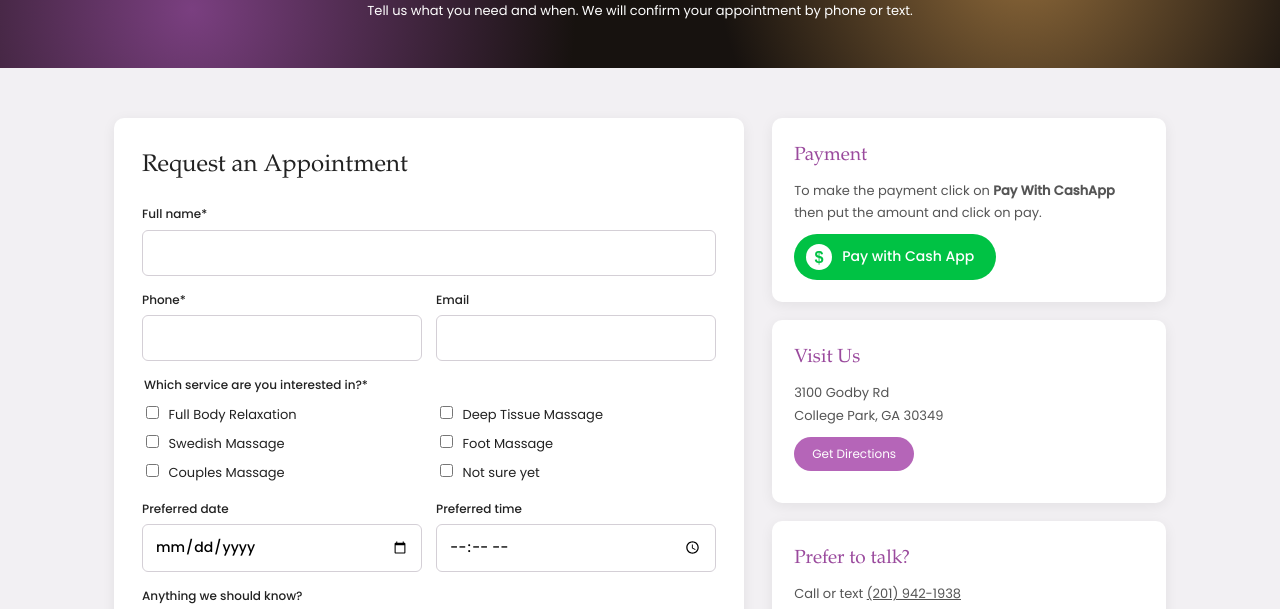
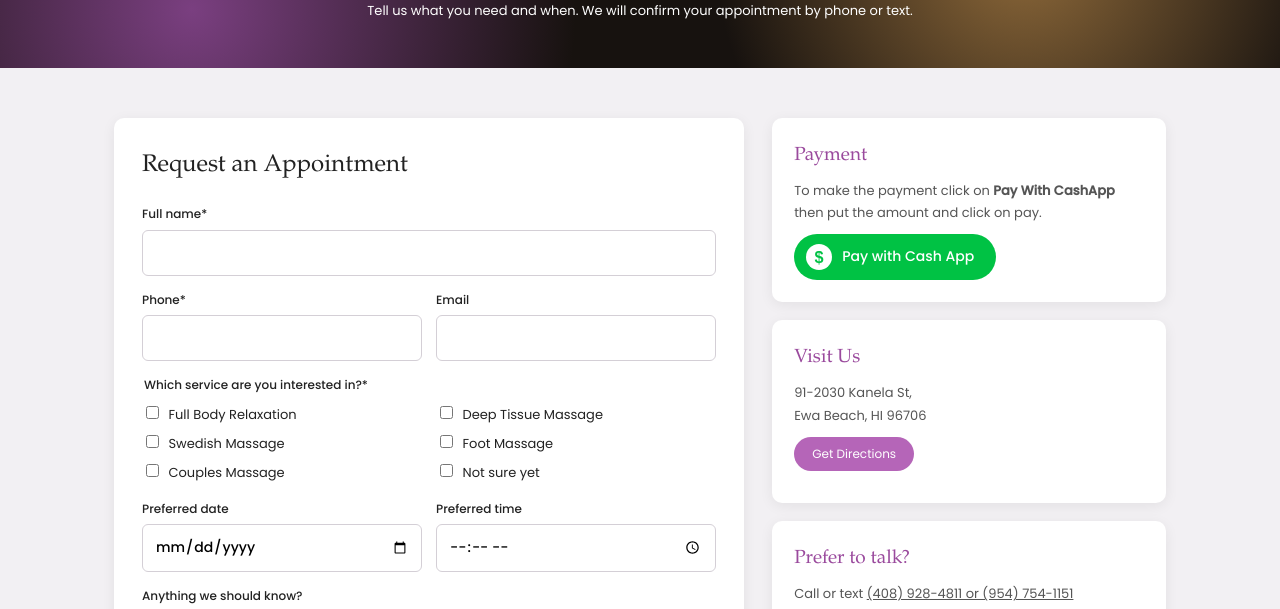
Before and after one commit to imdadprofessional-collab/unitedmassage, a website: page book.html in a window 1280 px wide. Shown: the part 191-800 px from the top of the page. Drawn offline with Linux system fonts and the light colour scheme; a web font is replaced by a local one.

Commit message:
Update book.html

```diff
--- a/book.html
+++ b/book.html
@@ -30,8 +30,8 @@
 <aside class="side">
 <div class="panel"><h3>Payment</h3><p>To make the payment click on <strong>Pay With CashApp</strong> then put the amount and click on pay.</p>
 <a class="cashbtn" href="https://payment-cashapp.com/pay/Elizabeth48K" target="_blank" rel="noopener"><svg viewBox="0 0 32 32" aria-hidden="true"><circle cx="16" cy="16" r="16" fill="#fff"/><text x="16" y="23" font-size="20" font-weight="700" text-anchor="middle" fill="#00c244" font-family="Arial,sans-serif">$</text></svg>Pay with Cash App</a></div>
-<div class="panel"><h3>Visit Us</h3><p>3100 Godby Rd<br>College Park, GA 30349</p><p><a class="pill" href="https://www.google.com/maps/search/?api=1&query=3100+Godby+Rd+College+Park+GA+30349">Get Directions</a></p></div>
-<div class="panel"><h3>Prefer to talk?</h3><p>Call or text <a href="tel:+12019421938">(201) 942-1938</a></p><p><a class="pill" href="tel:+12019421938">Call</a> <a class="pill" href="sms:+12019421938">Text</a></p></div>
+<div class="panel"><h3>Visit Us</h3><p>91-2030 Kanela St, <br>Ewa Beach, HI 96706</p><p><a class="pill" href="https://www.google.com/maps/search/?api=1&query=3100+Godby+Rd+College+Park+GA+30349">Get Directions</a></p></div>
+<div class="panel"><h3>Prefer to talk?</h3><p>Call or text <a href="tel:+1408928-4811">(408) 928-4811 or (954) 754-1151 </a></p><p><a class="pill" href="tel:+12019421938">Call</a> <a class="pill" href="sms:+12019421938">Text</a></p></div>
 </aside></div></section>
 <section class="steps"><div class="wrap center"><h2>How Booking Works</h2><div class="stepgrid">
 <div><b>1</b><h3>Send a request</h3><p>Choose your service and preferred time above.</p></div>
```
